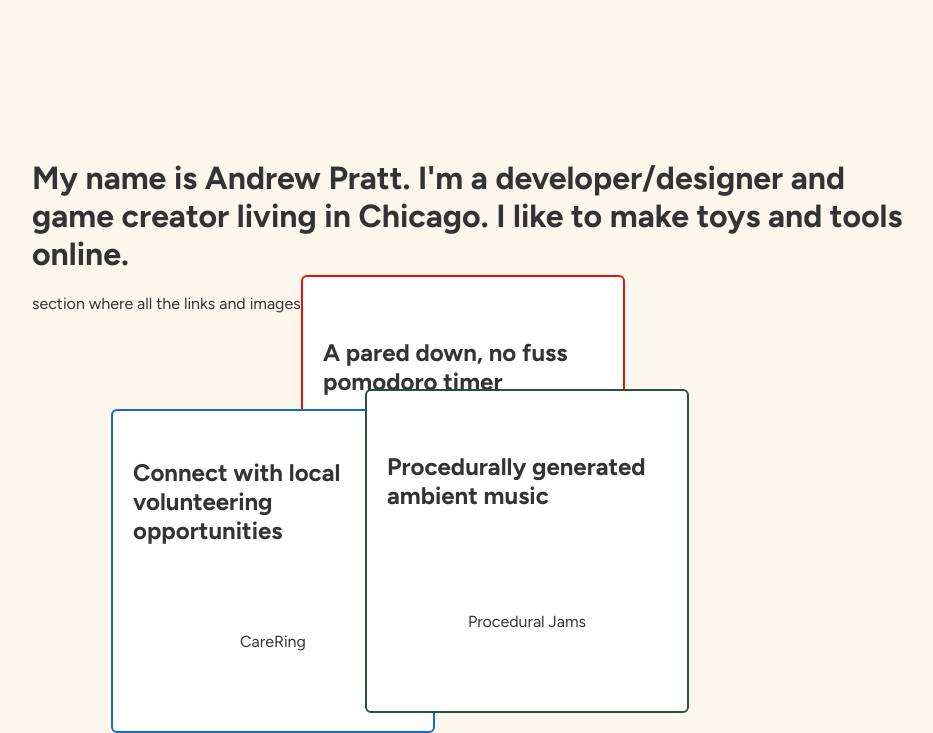
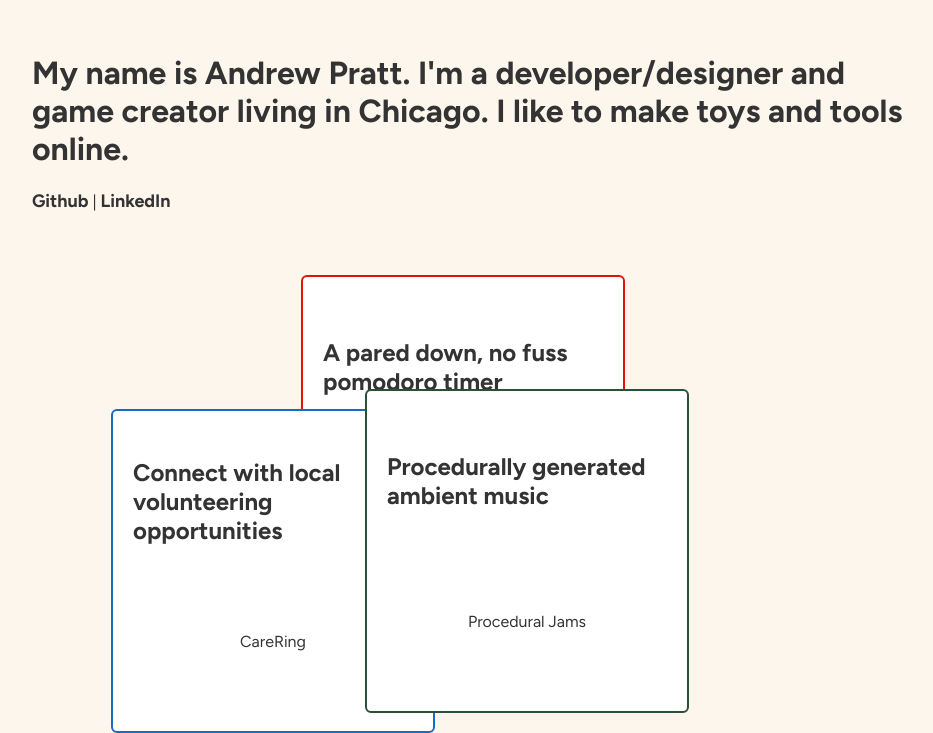
Before and after one commit to apratt957/2024portfolio, a Next.js app: page / in a window 1280 px wide. Shown: the part 167-900 px from the top of the page, without its empty margins (158-1091 px from the left). Built offline with nearby package versions, Linux system fonts and the light colour scheme.

Commit message:
fix margins on header

```diff
--- a/src/app/globals.css
+++ b/src/app/globals.css
@@ -12,5 +12,12 @@ body {
 
 header {
   max-width: 900px;
-  margin: auto 15px;
+  margin: 25vh 15px 0;
 }
+
+@media (max-width: 700px) {
+  header {
+    margin: 20vh 15px 0;
+    line-height: 50px;
+  }
+}
--- a/src/app/page.module.css
+++ b/src/app/page.module.css
@@ -38,6 +38,17 @@
   align-items: center;
 }
 
+.link {
+  font-size: large;
+  color: #333;
+  text-decoration: none;
+  font-weight: bold;
+}
+
+.link:hover {
+  text-decoration: underline;
+}
+
 /* Mobile */
 @media (max-width: 700px) {
   .card {
--- a/src/app/page.tsx
+++ b/src/app/page.tsx
@@ -3,7 +3,7 @@
 import { motion } from "framer-motion";
 import { Fragment, useEffect, useRef, useState } from "react";
 import { work } from "./work";
-import { getRandom } from "@/helpers";
+import { getRandom, colors } from "@/helpers";
 import Card from "./card";
 import styles from "./page.module.css";
 
@@ -29,7 +29,24 @@ export default function Home() {
           My name is Andrew Pratt. I&apos;m a developer/designer and game
           creator living in Chicago. I like to make toys and tools online.
         </h1>
-        <p>section where all the links and images will go</p>
+        <div>
+          {" "}
+          <a
+            className={styles.link}
+            href="https://github.com/apratt957"
+            target="_blank"
+          >
+            Github
+          </a>{" "}
+          |{" "}
+          <a
+            className={styles.link}
+            href="https://www.linkedin.com/in/andrew-pratt957/"
+            target="_blank"
+          >
+            LinkedIn
+          </a>
+        </div>
       </motion.header>
       <Fragment>
         {work.map((project, index) => (
```
